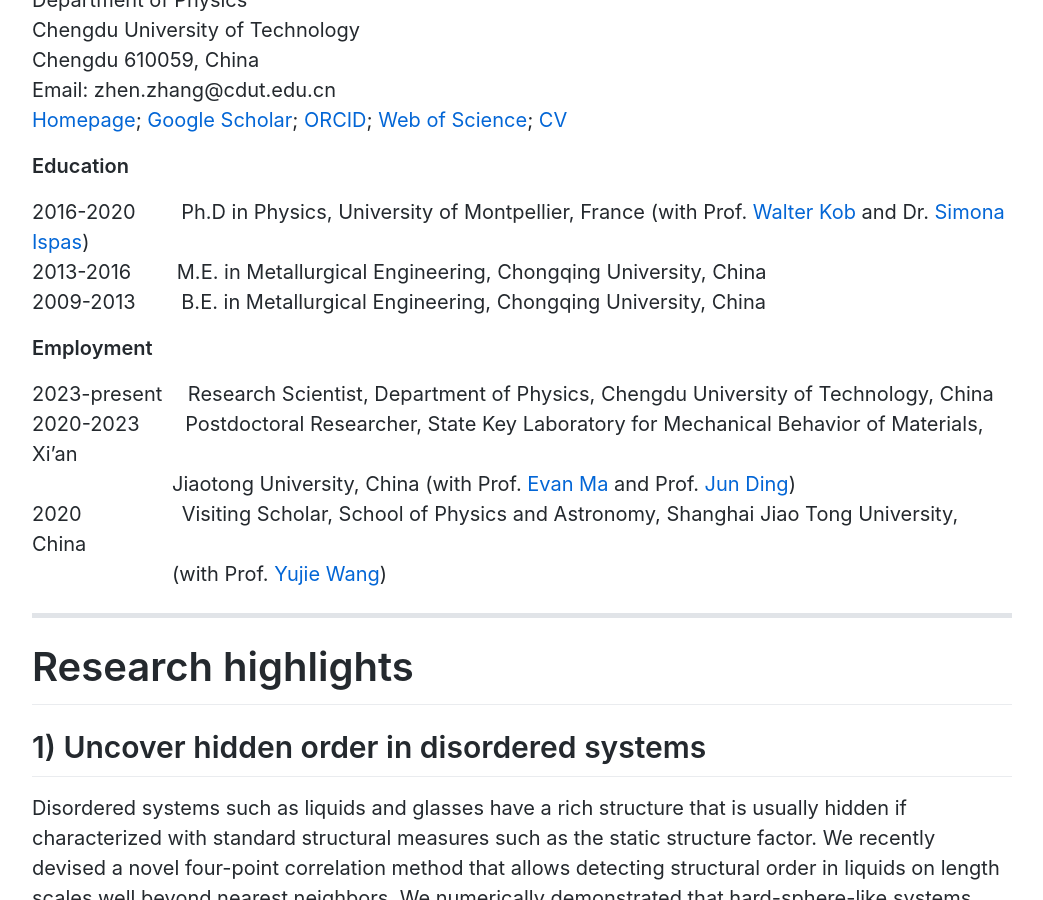
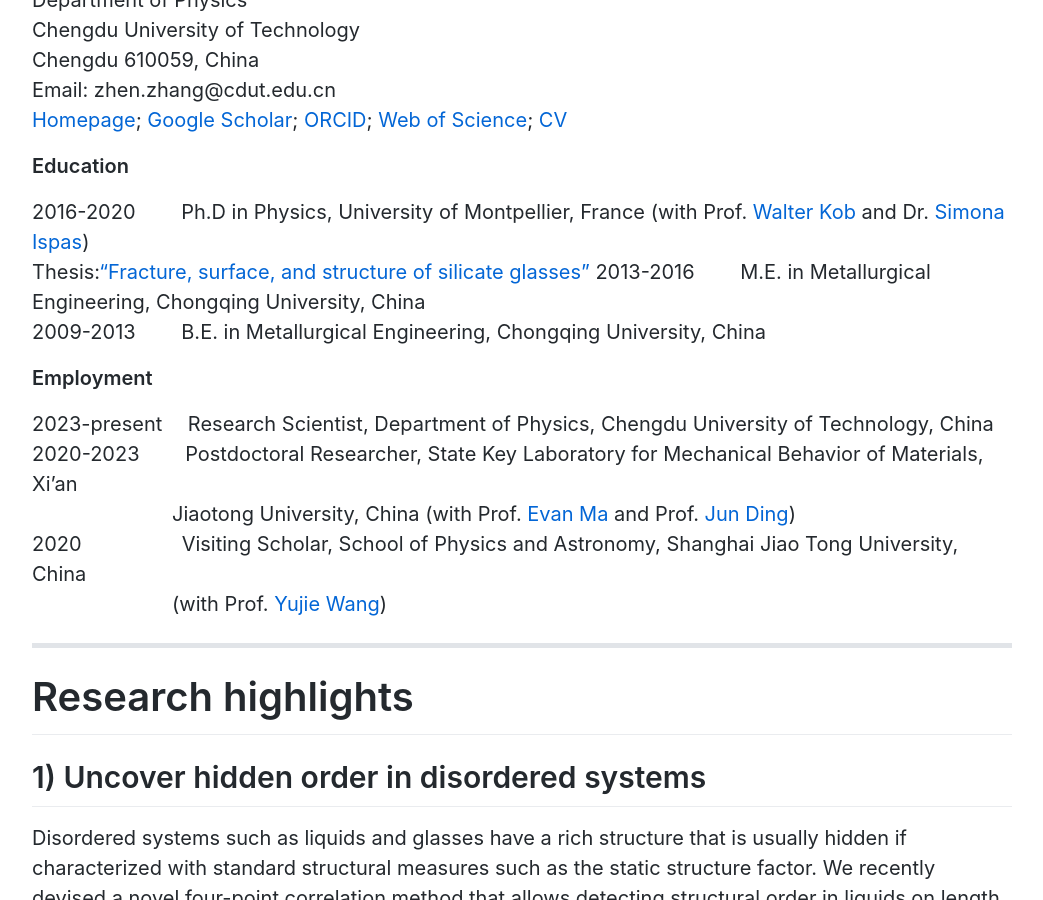
Before and after one commit to zhenzhang1991/zhenzhang1991.github.io, a Jekyll site: the page built from index.md, in a window 1280 px wide and 900 px high, scrolled down 484 px. Shown: the whole window, without its empty margins (118-1161 px from the left). Built offline with Jekyll 4.4.1, drawn with Linux system fonts in a browser that asks for light colours; Markdown is read by kramdown in place of the engine named in the settings; comment, search, counter and statistics services are not loaded.

Commit message:
Update index.md

```diff
--- a/index.md
+++ b/index.md
@@ -20,6 +20,7 @@ Email: zhen.zhang@cdut.edu.cn<br>
 **Education**
 
 2016-2020   Ph.D in Physics, University of Montpellier, France (with Prof. [Walter Kob](https://coulomb.umontpellier.fr/perso/walter.kob/) and Dr. [Simona Ispas](https://www.researchgate.net/profile/Simona-Ispas)) <br>
+            Thesis:["Fracture, surface, and structure of silicate glasses"](docs/ZhenZhangCV-Sep2023.pdf)
 2013-2016   M.E. in Metallurgical Engineering, Chongqing University, China <br>
 2009-2013   B.E. in Metallurgical Engineering, Chongqing University, China
 
```
